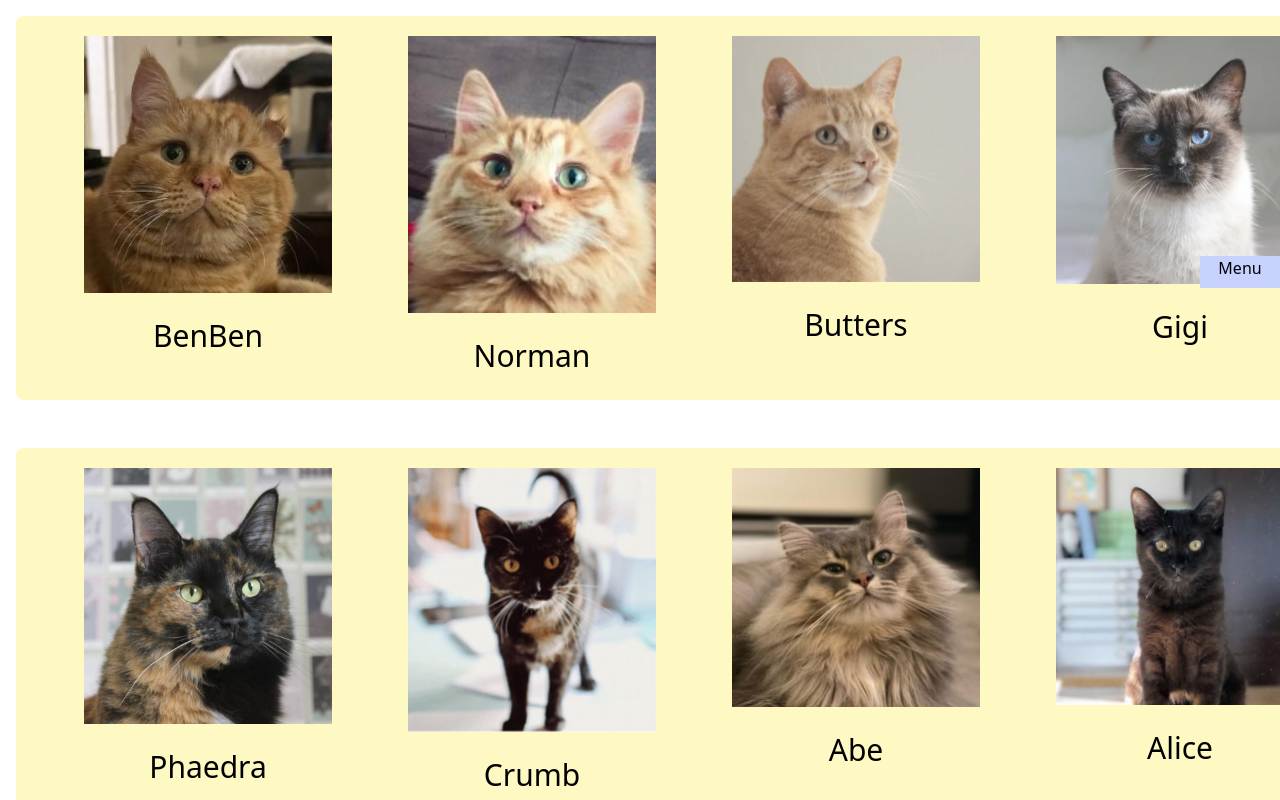
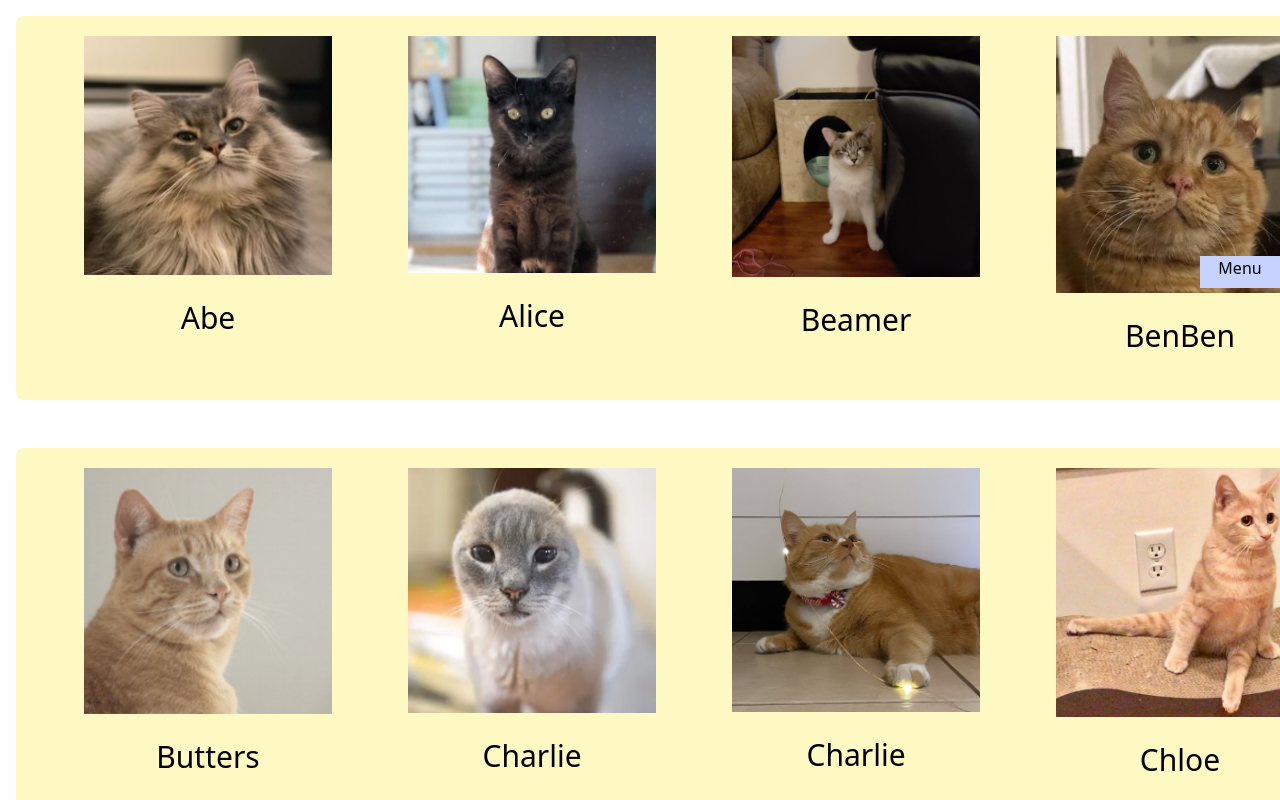
Before and after one commit to madeleine-patience/Considerate-Cat-Tarot-App, a React (Vite) app: page /CatCatalogue in a window 1280 px wide. Both pictures are taken after a click on the picture 208 px from the left and 164 px from the top of the page. Shown: the top 800 px of the page. Built offline with nearby package versions, Linux system fonts and the light colour scheme.

Commit message:
All weekend update

```diff
--- a/src/components/SelectedCatinfo.tsx
+++ b/src/components/SelectedCatinfo.tsx
@@ -1,7 +1,11 @@
 import catData from "../data/cats";
 import ICatProps from "../types/CatProps";
+import useDisplayCatInfo from "../hooks/displayCatInfo";
+
 
 function SelectedCat(props: ICatProps) {
+    const [showCatInfo, selectedCatId, handleShowCatInfo] = useDisplayCatInfo();
+
   const buddyLinks = props.data.buddyIds;
   return (
     <div className=" bg-red-200 rounded-lg p-4 ">
--- a/src/data/cats.ts
+++ b/src/data/cats.ts
@@ -8,6 +8,8 @@ const catData = {
       buddies: "Norman",
       buddyIds: [1],
       image: "/Cats/BenBen.jpg",
+      appearsOnCards: [5,12]
+
     },
     {
       id: 1,
@@ -16,6 +18,8 @@ const catData = {
         "Norman is a true survivor. Rescued from a tough situation, he overcame several health issues and found a forever home with his brother Benben and four other feline siblings. Despite his difficult past, Norman has a heart of gold and brings joy to everyone he meets. His unwavering spirit and positive attitude have inspired many, and he continues to thrive in his loving home. Norman's story is a testament to the resilience of the feline spirit and a reminder that no matter what life throws our way, we can overcome it with determination and love.",
       buddyIds: [0],
       image: "/Cats/Norman.jpg",
+      appearsOnCards: [5]
+
     },
     {
       id: 2,
@@ -24,6 +28,8 @@ const catData = {
         "Butters' journey started in Northern Canada, where he was rescued with a severe tail injury. When his family first took him in, he was a bit of a tough nut to crack - his mean and moody attitude often left them feeling a little intimidated. However, Butters' life changed for the better when he was introduced to his sister cat, Phaedra. The two became inseparable and brought out the best in each other. Eventually, they were adopted together and now share their loving home with a little baby brother. Butters' transformation from a moody cat to a loving and affectionate one is a true testament to the power of love and companionship.",
       buddyIds: [4],
       image: "/Cats/Butters.jpg",
+      appearsOnCards: [9,58,12]
+
     },
 
     {
@@ -32,6 +38,8 @@ const catData = {
       description:
         "Gigi was a foster cat who lived in a college dorm room, bringing joy and comfort to students. Her affectionate nature and playful antics quickly won over the hearts of everyone she met. Despite being a foster cat, Gigi never lacked for love or attention, and her presence in the dorm room brought a sense of calm and happiness. Thankfully, her stay was short-lived, as she was adopted quickly after entering foster care. Gigi's time in the dorm room was a reminder that even in unexpected places, there is always room for love and companionship.",
       image: "/Cats/Gigi.jpg",
+      appearsOnCards: [44]
+
     },
 
     {
@@ -41,6 +49,8 @@ const catData = {
         "Phaedra, a rescued cat from Vokra, was once known for her wicked behavior. However, her life took a turn for the better when she was introduced to her adopted brother Butters. The two cats formed a bond and soon became inseparable. With Butters by her side, Phaedra's demeanor transformed from malicious to kind, and she finally found the love and companionship she had been missing. The two were adopted together and now look after their human baby brother.",
       buddyIds: [2],
       image: "/Cats/Phaedra.jpg",
+      appearsOnCards: [12,15,39]
+
     },
     {
       id: 5,
@@ -48,6 +58,8 @@ const catData = {
       description:
         "Crumb was a mischievous feline who loved to play pranks on his family. He would hide their socks, steal food from their plates, and even turn off the TV during important moments of their favorite shows. Despite his naughty behavior, his family couldn't help but adore him for his playful and entertaining antics. One day, he even managed to sneak into the neighbor's house and came back with a stolen sock. Crumb's curious and adventurous spirit always kept his family on their toes, and they loved him all the more for it.",
       image: "/Cats/Crumb.jpg",
+      appearsOnCards: [46]
+
     },
     {
       id: 6,
@@ -56,6 +68,8 @@ const catData = {
         "Abe was one of four adorable kittens, along with his siblings Daniel, June, and Alice. He stood out with his cute head tilt, which only added to his charm. Abe was a playful and energetic kitten, and it was no surprise when he was adopted along with his sister Alice. Now, they share their loving home with a new baby human brother.",
       buddyIds: [7],
       image: "/Cats/Abe.jpg",
+      appearsOnCards: [52]
+
     },
     {
       id: 7,
@@ -64,8 +78,186 @@ const catData = {
         "Alice was a beautiful black kitten with fur so shiny that it almost looked like silk. Her unique coat made her stand out from the rest of her litter. Despite her striking appearance, Alice was a gentle and affectionate kitten. She was adopted alongside her playful brother Abe, and together they brought love and joy to their new home. Now, they share their home with a new baby human brother, whom Alice loves to snuggle with.",
       buddyIds: [6],
       image: "/Cats/Alice.jpg",
+      appearsOnCards: [52]
+
     },
+    {
+      id: 8,
+      name: "My Gal",
+      description:
+        "My Gal holds a special place in my heart as she was my very first cat. I can still remember the day we brought her home, I believe I was in grade 1. As we were looking at kittens, she chose me by curling up in my lap and falling asleep. From that moment on, she was a beloved member of our family for 20 years. Despite having a bit of a mean streak, we loved her unconditionally.",
+      image: "/Cats/Mygal.jpg",
+      appearsOnCards: [6]
+
+    },
+    {
+      id: 9,
+      name: "Gracie",
+      description:
+        "Gracie was a cat with a very adventurous side. She loved to go on car rides, explore areas on her leash and befriend all the dogs in the neighbourhood. She was deaf due to lymphoma but that did not slow her down. She lived a full life up until 2017 when she passed on.",
+      image: "/Cats/Gracie.jpg",
+      appearsOnCards: [8]
+    },
+    {
+      id: 10,
+      name: "Gibbs",
+      description:
+        "Gibbs was able to secure a spot on the deck by winning a contest I ran during the considerate cat tarot kickstarter. I was so happy when the person who won fit right in. Gibbs is a rescue cat that was saved and now lives happyily with his family. Welcome to the deck, Gibbs!",
+      image: "/Cats/Gibbs.jpg",
+      appearsOnCards: [11]
+
+    },
+    {
+      id: 11,
+      name: "Milo",
+      description:
+        "Milo cam into VOKRA in the summer of 2017 after being surrendered by hsi family after 15 years together. All the volunteers came together to be with Milo but he was still sad to be away from his family. We took turns hanging out in his room, we played with him and brushed him. He sadly passed away under the care of VOKRA in late summer surrounded by the people that rescued him.",
+      image: "/Cats/Milo.jpg",
+      appearsOnCards: [78],
+      instagramHandle:"https://www.instagram.com/vokra/?hl=en"
+
+    },
+    {
+      id: 12,
+      name: "Eddie",
+      description:
+        "Before Eddie found his forever family, he had three different foster HTMLProgressElement. He lost is hears and his ability to hear. A nice family came along and adopted him despite all his ailments and he lives a full rest of his life indoors and loved by his family. Eddit passed away in January 2018",
+      image: "/Cats/Eddie.jpg",
+      appearsOnCards: [12,36],
+      instagramHandle:"https://www.instagram.com/eddie_the_lilac_lion/"
+
+    },
+    {
+      id: 13,
+      name: "Charlie",
+      description:
+        "Charlie is Vokras golden boy. Charlie had been at VOKRA for longer than I had been a volunteer there. He was king of the shelter with his own room and an army of fans. Charlie passed away after a long battle with cancer in 2018, surrounded by VOKRA volunteers.",
+      image: "/Cats/Eddie.jpg",
+      appearsOnCards: [12],
+      instagramHandle:"https://www.instagram.com/vokra/?hl=en"
+
+    },
+    {
+      id: 14,
+      name: "Chloe",
+      description:
+        "Chloe was paralzyed from the waist down due to a supsected tail pull. She requires a great deal of care to help her go to the washroom and other tasks. It doesn't slow here down though, she is living a full life in San Francisco with her brother Doogie and new human siblings.",
+      image: "/Cats/Chloe.jpg",
+      appearsOnCards: [38],
+      buddyIds: [15],
+      instagramHandle:"https://www.instagram.com/_gochloego_/"
+
+    },
+    {
+      id: 15,
+      name: "Doogie",
+      description:
+        "Chloe was paralzyed from the waist down due to a supsected tail pull. She requires a great deal of care to help her go to the washroom and other tasks. It doesn't slow here down though, she is living a full life in San Francisco with her brother Doogie and new human siblings.",
+      image: "/Cats/Doogie.jpg",
+      buddyIds: [14],
+      appearsOnCards: [38],
+      instagramHandle:"https://www.instagram.com/_gochloego_/"
+
+    },
+    {
+      id: 16,
+      name: "Scrappy",
+      description:
+        "Scrappy was born a pure black kitten but slowly started to turn white later in lfe. His family and the many vets that he visited finally decided that he had a rare for of vitilago- a skin condition that causes no pain but will change the pigment of the skin and fur. Scrappy went super viral on the internet and was loved by his family and many until he passed away peacefully at 20 years old.",
+      image: "/Cats/Scrappy.jpg",
+      appearsOnCards: [41,12],
+      instagramHandle:"https://www.instagram.com/seniorscrappy/?hl=en"
+
+    },
+    {
+      id: 17,
+      name: "Beamer",
+      description:
+        "Beamer is a VOKRA alumni who was adopted in 2017 by his foster mum. Beamer is blind and deaf but with the support of his family has navigated his new home with eas and fits in with his  many brother and sister kitties.",
+      image: "/Cats/Beamer.jpg",
+      appearsOnCards: [12],
+
+
+    },
+    {
+      id: 18,
+      name: "Hank",
+      description:
+        "Hank was rescued from a hoarding situation by his current forever family. Hank is blind and deaf but still enjoys things like walking on his harness, playing with his toy mice and napping in the sun.",
+      image: "/Cats/Hank.jpg",
+      appearsOnCards: [12],
+
+
+    },
+    {
+      id: 19,
+      name: "Lua",
+      description:
+        "Lua was a paralyzed at a young age but still lives life to the fullest on Gabriola Island in B.C. Canada. Lua loves watching mice, sunbathing and spending time with her family. She also has her own book written about her life called 'The Book of Lua'",
+      image: "/Cats/Lua.jpg",
+      appearsOnCards: [21],
+
+
+    },
+    {
+      id: 20,
+      name: "Charlie",
+      description:
+        "Charlie is a rescue from Penticton B.C. who now resides with her sister Daisy on Vancouver Island. She loves nothing more than going for walks in the garden, chasing bees and waging war on the other orange cats in the neighbourhood.",
+      image: "/Cats/Charlie.jpg",
+      buddyIds: [21],
+      appearsOnCards: [24],
+
+
+    },
+    {
+      id: 21,
+      name: "Daisy",
+      description:
+        "Daisy is a rescue from Penticton BC but now resides on Vancouver island with her Sister Charlie. Her favorite thing to do is go to bed and sleep. Inbetween naps you can find her in the garden eating grass and lazily watching the birds but having no interest to try and catch one.",
+      image: "/Cats/Daisy.jpg",
+      buddyIds: [20],
+      appearsOnCards: [24],
+
+
+    },
+    {
+      id: 22,
+      name: "Jiao",
+      description:
+        "Jiao means dumpling in Chinese which is a perfect name for this little boy who was rescued from China and brought home to Canada. Jiao's forever family was teaching in China and brought him back when their stay was over. Fun fact, Jiao once survived a four story jump out of a boarding school window.",
+      image: "/Cats/Jiao.jpg",
+      appearsOnCards: [25],
+
+
+    },
+
+    {
+      id: 23,
+      name: "Elmer",
+      description:
+        "Elmer was found in the forest by a group of kind rescuers one freezing october night. He was scared and freezing but quickly turned into his sweet and playful self. We buddied him up with his sister Cole and the two were quickly adopted by a sweet family with two little boys. They are happy, healthy and have their paws full being full time big siblings.",
+      image: "/Cats/Elmer.jpg",
+      buddyIds: [24],
+      appearsOnCards: [23],
+
+
+    },
+    {
+      id: 24,
+      name: "Cole",
+      description:
+        "Cole was brought into VOKRA and immediatlely put into isolation due to a nasty bug. After three days of healing with her foster mom she was introduced to her buddy; Elmer! The two became immediate best friends and were quickly adopted by a family with two little boys.",
+      image: "/Cats/Cole.jpg",
+      buddyIds: [23],
+      appearsOnCards: [23],
+
+
+    },
+
+
   ],
+
 };
 
 export default catData;
--- a/src/data/tarotCardData.ts
+++ b/src/data/tarotCardData.ts
@@ -94,7 +94,7 @@ const tarotDeck = {
         "Opposite to many cards, this card tells you that you should listen to reason and facts rather than your intuition or gut.",
       imageFileName: "/artwork/5.jpg",
       suit: "Major",
-      catImage: ["/Cats/BenBen.jpg", Norman],
+      catImage: ["/Cats/BenBen.jpg", "/Cats/Norman.jpg"],
     },
     {
       id: 6,
@@ -104,7 +104,7 @@ const tarotDeck = {
         "This card can represent a teacher or someone who feels strongly about rules and expectations.",
       imageFileName: "/artwork/6.jpg",
       suit: "Major",
-      catImage: [MyGal],
+      catImage: ["/Cats/Mygal.jpg"],
     },
     {
       id: 7,
@@ -283,7 +283,7 @@ const tarotDeck = {
         "You are on the same page with many of the important people in your life. Your relationships feel supportive and equal and you're being respected and appreciated in your work life..",
       imageFileName: "/artwork/24.jpg",
       suit: "Cups",
-      catImage: [Charlie, Daisy],
+      catImage: ["/Cats/Charlie.jpg", "/Cats/Daisy.jpg"],
     },
     {
       id: 25,
@@ -293,6 +293,8 @@ const tarotDeck = {
         "This is a card of friendship. The people in your life are supportive, caring, kind and loving. There is many events and opportunities to celebrate and your heart will be full from being around family and friends.",
       suit: "Cups",
       imageFileName: "/artwork/25.jpg",
+      catImage: ["/Cats/Cole.jpg", "/Cats/Elmer.jpg"],
+
     },
     {
       id: 26,
@@ -406,7 +408,7 @@ const tarotDeck = {
       imageFileName: "/artwork/36.jpg",
       suit: "Cups",
 
-      catImage: [Milo],
+      catImage: "/Cats/Eddie.jpg",
     },
     {
       id: 37,
@@ -427,7 +429,7 @@ const tarotDeck = {
       imageFileName: "/artwork/38.jpg",
       suit: "Pentacles",
 
-      catImage: [Chloe, Doogie],
+      catImage: ["/Cats/Doogie.jpg", "/Cats/Chloe.jpg" ],
     },
     {
       id: 39,
@@ -449,7 +451,7 @@ const tarotDeck = {
       imageFileName: "/artwork/40.jpg",
       suit: "Pentacles",
 
-      catImage: [Hank],
+      catImage: ["/Cats/Hank.jpg"],
     },
     {
       id: 41,
@@ -460,7 +462,7 @@ const tarotDeck = {
       imageFileName: "/artwork/41.jpg",
       suit: "Pentacles",
 
-      catImage: [Scrappy],
+      catImage: ["/Cats/Scrappy.jpg"],
     },
     {
       id: 42,
--- a/src/hooks/displayCatInfo.tsx
+++ b/src/hooks/displayCatInfo.tsx
@@ -8,7 +8,12 @@ function useDisplayCatInfo() {
   function handleShowCatInfo(data: any) {
     setShowCatInfo(!showCatInfo);
     setSelectedCatId(data.id);
+    console.log("HI")
   }
+
+    console.log(selectedCatId)
+    console.log(showCatInfo)
+
   return [showCatInfo, selectedCatId, handleShowCatInfo] as const;
 }
 
--- a/src/pages/CatCatalogue.tsx
+++ b/src/pages/CatCatalogue.tsx
@@ -4,13 +4,21 @@ import Menu from "../components/Menu";
 import useDisplayCatInfo from "../hooks/displayCatInfo";
 import SelectedCatInfo from "../components/SelectedCatinfo";
 const CatCatalogue = () => {
+
+// Bring in hook from useDisplayCatInfo
   const [showCatInfo, selectedCatId, handleShowCatInfo] = useDisplayCatInfo();
+
+// Modifies the array and sorts the cats into alphabetical order.
+  const sortByAlphabetical= catData.cats.sort((cat1,cat2)=> (cat1.name<cat2.name)?-1:(cat1.name>cat2.name)?1:0)
+//Map data throughout purrlaroid component
 
   const allPurrlaroids = catData.cats.map((cat, index) => {
     return (
       <Purrlaroid
+// Data is entire catData object, component is set up to take in all data as props.
         data={cat}
         key={cat.id}
+//Handle click is the function we use from our handleShowCatInfo. It takes in the catdata that we are mapping through and runs it through the handleShowCatInfo function. It updates selected cat ID in the hook and allows us to get the proper cat.
         handleClick={() => handleShowCatInfo(cat)}
       />
     );
```
Also changed, not shown: public/Cats/Elmer.jpg (added), 1 other file (tests, documents, lock files or other folders).
